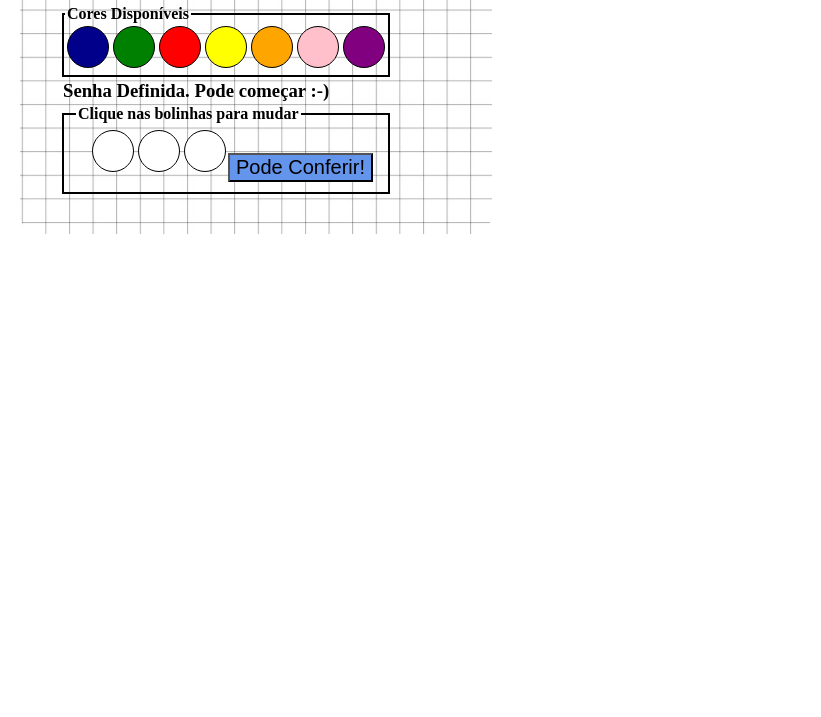
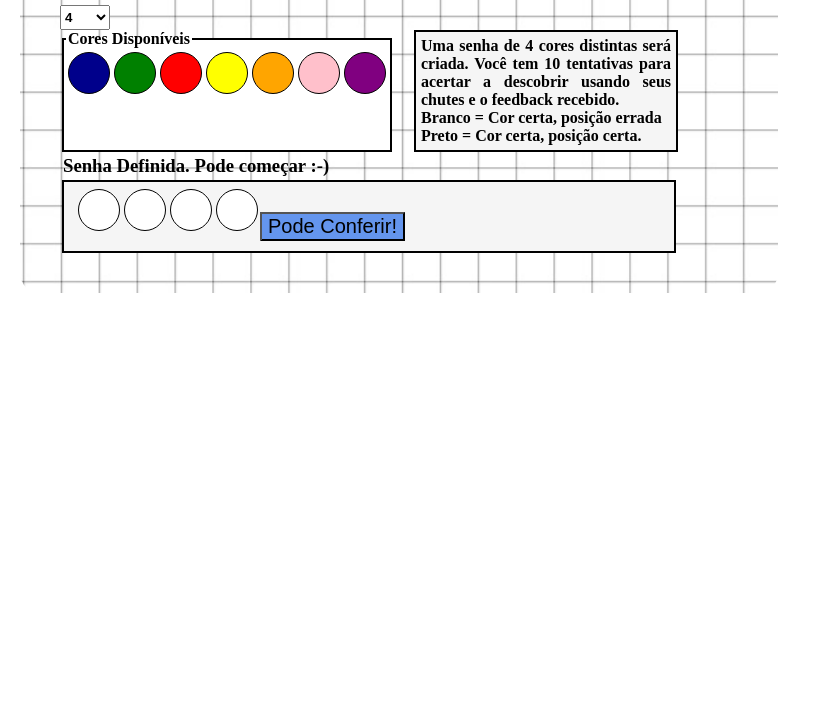
Before and after one commit to nevesfreire/projeto-senha, a plain HTML site: page index.html in a window 1280 px wide. Shown: the part 83-800 px from the top of the page, without its empty margins (0-821 px from the left). Drawn offline with Linux system fonts and the light colour scheme.

Commit message:
com selector funcionando!

```diff
--- a/index.html
+++ b/index.html
@@ -8,14 +8,17 @@
  <body class="body">
      <div id="fundo">
      <h2>Super Senha</h2>
-
+     <select id="digitos" class="digitos" name="digitos" >
+         <option value="2">2</option><option value="3">3</option><option selected="selected" value="4">4</option><option value="5">5</option><option value="6">6</option><option value="7">7</option>
+     </select>
     <!-- Cores disponíveis -->
-
-    <fieldset id="bloco">
+    <section class="cabecalho">
+    <fieldset id="bloco" class="bloco">
         <legend> <strong>Cores Disponíveis</strong></legend>
     <div class ="disponiveis"></div><div class ="disponiveis"></div><div class ="disponiveis"></div><div class ="disponiveis"></div><div class ="disponiveis"></div><div class ="disponiveis"></div><div class ="disponiveis"></div>
     </fieldset>
-
+    <div class="regras"></div>
+    </section>
     <!-- criar a senha secreta -->
     <h3 id="senhaDefinida"></h3>
 
--- a/script.js
+++ b/script.js
@@ -1,19 +1,23 @@
 let contador =0;
 let brancos =0;
 let pretos =0;
-let digitos = 3;
+let digitos = 4;
 let local = document.querySelector(".tentativa");
+
 // Criar as divs para cores
+function criarDiv (){
+    local.innerHTML ='';
     for (let index=0;index<digitos;index+=1){
         let item = document.createElement('div');
         item.classList.add("cor");
         local.appendChild(item)
     }
-
     let botao = document.createElement('button');
 botao.id = "criarTentativa";
 botao.innerText = "Pode Conferir!"
 local.appendChild(botao);
+}
+criarDiv();
 
 // Fazendo o cabeçalho com as 7 cores disponíveis
 let disponiveis = ["darkblue", "green", "red", "yellow", "orange", "pink", "purple"];
@@ -21,15 +25,36 @@ let cabecalho = document.querySelectorAll(".disponiveis");
 for (let index =0;index<disponiveis.length;index+=1){
     cabecalho[index].style.backgroundColor = disponiveis[index];
 }
+// Definir as regras
+const regras = document.querySelector('.regras')
+regras.style.border = "solid black 2px";
+regras.innerText = `Uma senha de ${digitos} cores distintas será criada. Você tem 10 tentativas para acertar a descobrir usando seus chutes e o feedback recebido.
+Branco = Cor certa, posição errada
+Preto = Cor certa, posição certa.`
+
+// Definir quantos dígitos:
+let inputDigitos = document.querySelector('#digitos');
+inputDigitos.addEventListener("change",function () {
+    digitos = inputDigitos.value;
+    console.log ("digitos vale "+ digitos);
+    criarDiv();
+    definirSenha();
+    criarEventos();
+    criarEventoBotaoTentativa();
+    console.log (senha);
+})
 //Criando a senha com cores distintas
 let senha =[];
 definirSenha();
+
 function definirSenha (){
+    senha =[];
 for(let index=0;index<digitos;index+=1){
     let cor = Math.floor(Math.random()*7)
     senha[index] = disponiveis[cor];
 }
 tirarRepetidas();
+
 }
 function tirarRepetidas(){
     let igual =0;
@@ -46,7 +71,6 @@ function tirarRepetidas(){
     document.getElementById("senhaDefinida").innerText = "Senha Definida. Pode começar :-)";
 }
 
-console.log("senha vale: " +senha);
 
 // CRIAR UMA TENTATIVA
 
@@ -54,7 +78,7 @@ let escolha =0;
 var selecionadas=[0,0,0,0,0,0,0]
 let cores = document.querySelectorAll(".cor");
 
-// funcao achar cor não utilizada
+// funcao achar cor não utilizada NÃO PODE COLOCAR O SELECIONADAS DENTRO DA FUNÇÃO MELHOR ESCOLHA;
 function melhorEscolha(){
     if (selecionadas[escolha] ==1){
         escolha+=1;
@@ -63,11 +87,14 @@ function melhorEscolha(){
     }
 }
 function zerarCorAtual(index){
+
+let cores = document.querySelectorAll(".cor");
     console.log("zerar cor. Selecionada vale "+ selecionadas)
     let qual = cores[index].style.backgroundColor
     selecionadas[disponiveis.indexOf(qual)] =0;
 }
-
+function criarEventos(){
+let cores = document.querySelectorAll(".cor");
 for(let index=0;index<cores.length;index+=1){
     cores[index].addEventListener("click", function(){
 
@@ -83,6 +110,9 @@ for(let index=0;index<cores.length;index+=1){
         }
     })
 }
+}
+criarEventos();
+function criarEventoBotaoTentativa (){
 let criarTentaviva = document.querySelector("#criarTentativa");
 
 criarTentaviva.addEventListener("click",function(){
@@ -131,6 +161,8 @@ criarTentaviva.addEventListener("click",function(){
     preto =0;
 }
 })
+}
+criarEventoBotaoTentativa();
 function gerarFeedback(feedback,resposta){
     let branco =resposta[0];
     let preto = resposta[1];
@@ -248,6 +280,6 @@ function tradutor(){
           console.log ("length vale " +traducao.length)
     return traducao;
 }
-console.log("traducao vale " + tradutor())
+// console.log("traducao vale " + tradutor())
 
 //traducao contem todas as combinacoes possiveis com as cores disponibilizadas e um item extra =0 em cada array.
--- a/style.css
+++ b/style.css
@@ -3,6 +3,12 @@ body{
     background-size: cover;
 
     margin: 20px;
+}
+
+.digitos {
+    width: 50px;
+    height: 25px;
+    font-weight: bolder;
 }
 .disponiveis{
     border-radius:40px;
@@ -12,6 +18,9 @@ body{
     background-color: black;
     margin: 2px;
     border: solid black 1px;
+    /* display: flex;
+    flex-direction: column; */
+
 }
 .cor{
     border-radius:50px;
@@ -37,8 +46,6 @@ body{
 #senhaDefinida{
     margin: 3px;
     font-weight: bold;
-    color:
-
 }
 .feedback{
     display: inline-block;
@@ -72,10 +79,13 @@ body{
     vertical-align: text-top;
 }
 
-#bloco{
+.bloco{
     border: 2px solid black;
+    background-color: white;
     width: fit-content;
-    padding: 1px;
+    padding: 2px;
+    /* display: flex; */
+    /* flex-direction: row; */
 }
 h2{
     text-decoration: underline;
@@ -98,7 +108,24 @@ h2{
 .tentativa{
     border: 2px solid black;
     font-weight: bold;
+    background-color: whitesmoke;
 }
 button{
     align: right;
 }
+
+.regras {
+    border: solid black 2px;
+    display: flex;
+    wrap: wrap;
+    width: 250px;
+    margin-left: 20px;
+    background-color: whitesmoke;
+    font-weight: 600;
+    padding: 5px;
+    text-align: justify;
+}
+
+.cabecalho {
+    display: flex;
+}
```
Lines whose indentation alone changed are shown as unchanged.
